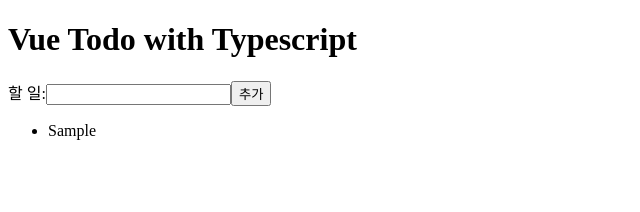
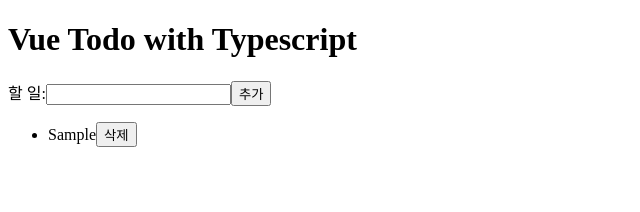
Before and after one commit to insu-choi/vuety, a Vue app in the folder vue-todo/: page / in a window 1280 px wide. Both pictures are taken after typing "Sample" into the empty fields and a click on the button "추가". Shown: the top 212 px of the page, without its empty margins (0-640 px from the left). Built offline with nearby package versions, Linux system fonts and the light colour scheme.

Commit message:
[#6] implement remove todo item

```diff
--- a/vue-todo/src/App.vue
+++ b/vue-todo/src/App.vue
@@ -10,7 +10,9 @@
                     <TodoListItem
                         v-for="(todoItem, index) in todoItems"
                         :key="index"
+                        :index="index"
                         :todoItem="todoItem"
+                        @remove="removeTodoItem"
                     ></TodoListItem>
                 </ul>
             </div>
@@ -60,6 +62,10 @@ export default Vue.extend({
         fetchTodoItems() {
             this.todoItems = storage.fetch();
         },
+        removeTodoItem(index: number) {
+            this.todoItems.splice(index, 1);
+            storage.save(this.todoItems);
+        },
     },
     created() {
         this.fetchTodoItems();
--- a/vue-todo/src/components/TodoListItem.vue
+++ b/vue-todo/src/components/TodoListItem.vue
@@ -1,5 +1,8 @@
 <template>
-    <li>{{ todoItem }}</li>
+    <li>
+        <span>{{ todoItem }}</span>
+        <button @click="removeItem">삭제</button>
+    </li>
 </template>
 
 <script lang="ts">
@@ -8,6 +11,12 @@ import Vue from 'vue';
 export default Vue.extend({
     props: {
         todoItem: String,
+        index: Number,
+    },
+    methods: {
+        removeItem() {
+            this.$emit('remove', this.index);
+        },
     },
 });
 </script>
```
